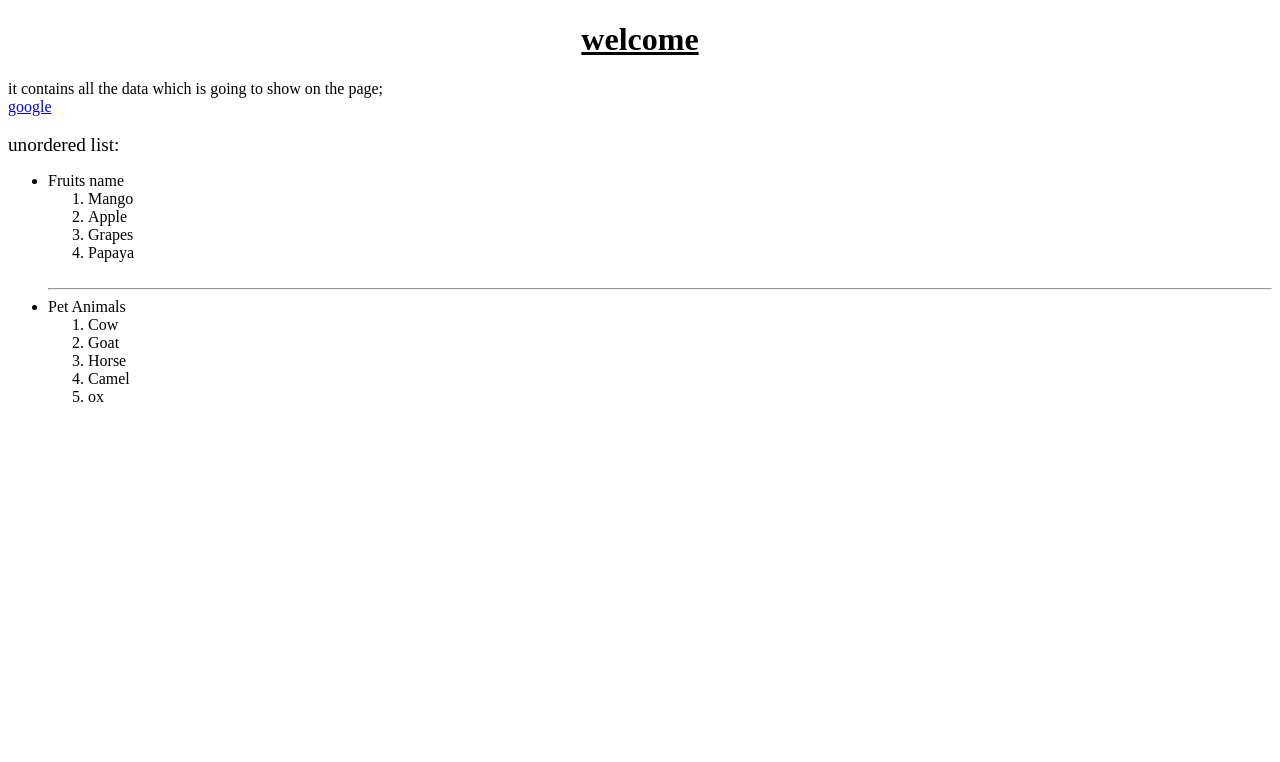
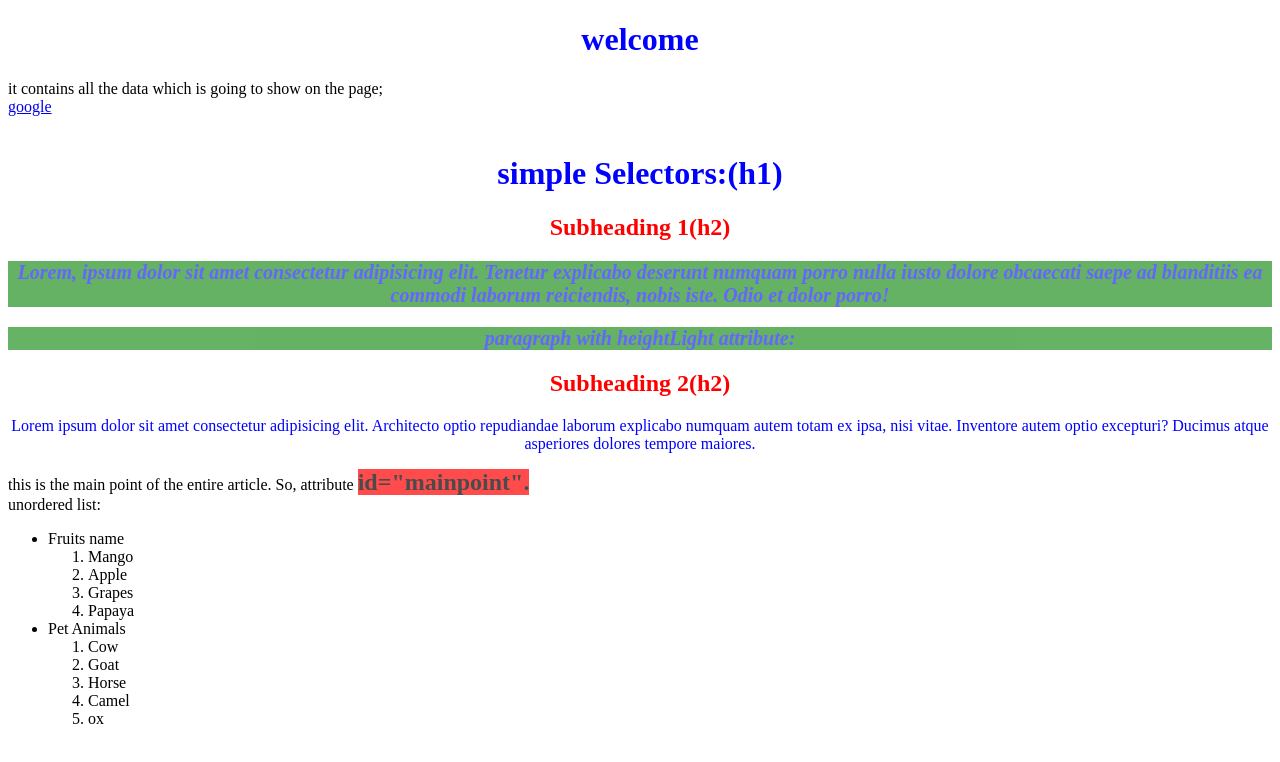
Before and after one commit to mohit-761/MyCourse, a plain HTML site: page site/Structure.html in a window 1280 px wide. Drawn offline with Linux system fonts and the light colour scheme.

Commit message:
adding basic css to this file

```diff
--- a/site/Structure.html
+++ b/site/Structure.html
@@ -1,20 +1,68 @@
 <!doctype html>
-<html  lang="">
+<html  lang="en">
     <head>
         <meta charset="utf-8">
         <title>
             Coursera!
         </title>
+        <style>
+h2{
+    color: red;
+    text-align:center;
+}
+/* all with class="heightlight" */
+.heightlight{
+    font-size: 20px;
+    font-weight: bold;
+    font-style:italic;
+    background-color: green;
+    opacity: .6;
+}
+
+/* id with mainPoint attribute: */
+
+#mainPoint{
+    font-size: 24px;
+    font-weight: bold;
+    background-color: red;
+    opacity: .7;
+}
+/* all p and h1 elements */
+p, h1{
+    color:blue;
+    text-align: center;
+}
+
+        </style>
+
+
+
+
+
+
+
+
+
+
+
     </head>
     <body >
-<h1><center><u>welcome</u>  </h1>
+<h1>welcome  </h1>
 
 it contains all the data which is going to show on the page;
 <br>
-<a href= "http://google.com"/> google </a>
-<br>
-</center><br>
-<big>unordered list:</big>
+<a href= "http://google.com"> google </a>
+<br><br>
+<h1>simple Selectors:(h1)</h1>
+<h2>Subheading 1(h2)</h2>
+<p class="heightlight">Lorem, ipsum dolor sit amet consectetur adipisicing elit. Tenetur explicabo deserunt numquam porro nulla iusto dolore obcaecati saepe ad blanditiis ea commodi laborum reiciendis, nobis iste. Odio et dolor porro!</p>
+<p class="heightlight">paragraph with heightLight attribute:</p>
+<h2>Subheading 2(h2)</h2>
+<p>Lorem ipsum dolor sit amet consectetur adipisicing elit. Architecto optio repudiandae laborum explicabo numquam autem totam ex ipsa, nisi vitae. Inventore autem optio excepturi? Ducimus atque asperiores dolores tempore maiores.</p>
+<div>this is the main point of the entire article. So, attribute
+    <span id="mainPoint">id="mainpoint".</span>
+</div>
+unordered list:
 <ul>
     <li>Fruits name
     <ol><li>Mango</li>
@@ -22,7 +70,7 @@ it contains all the data which is going to show on the page;
     <li>Grapes</li>
     <li>Papaya</li></ol>
     </li>
-<br><hr>
+
     <li>Pet Animals
     <ol><li>Cow</li>
         <li>Goat</li>
```
